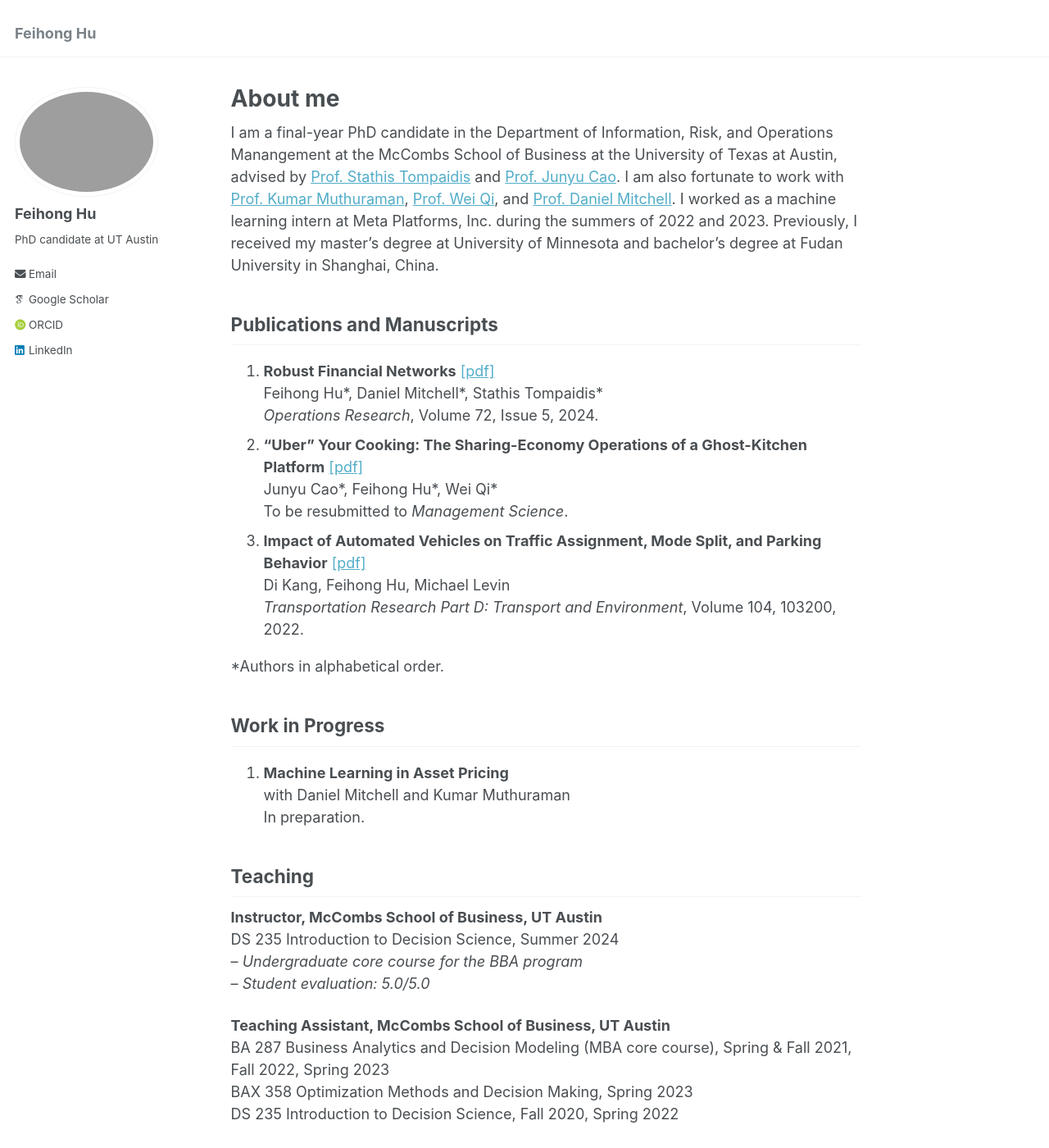
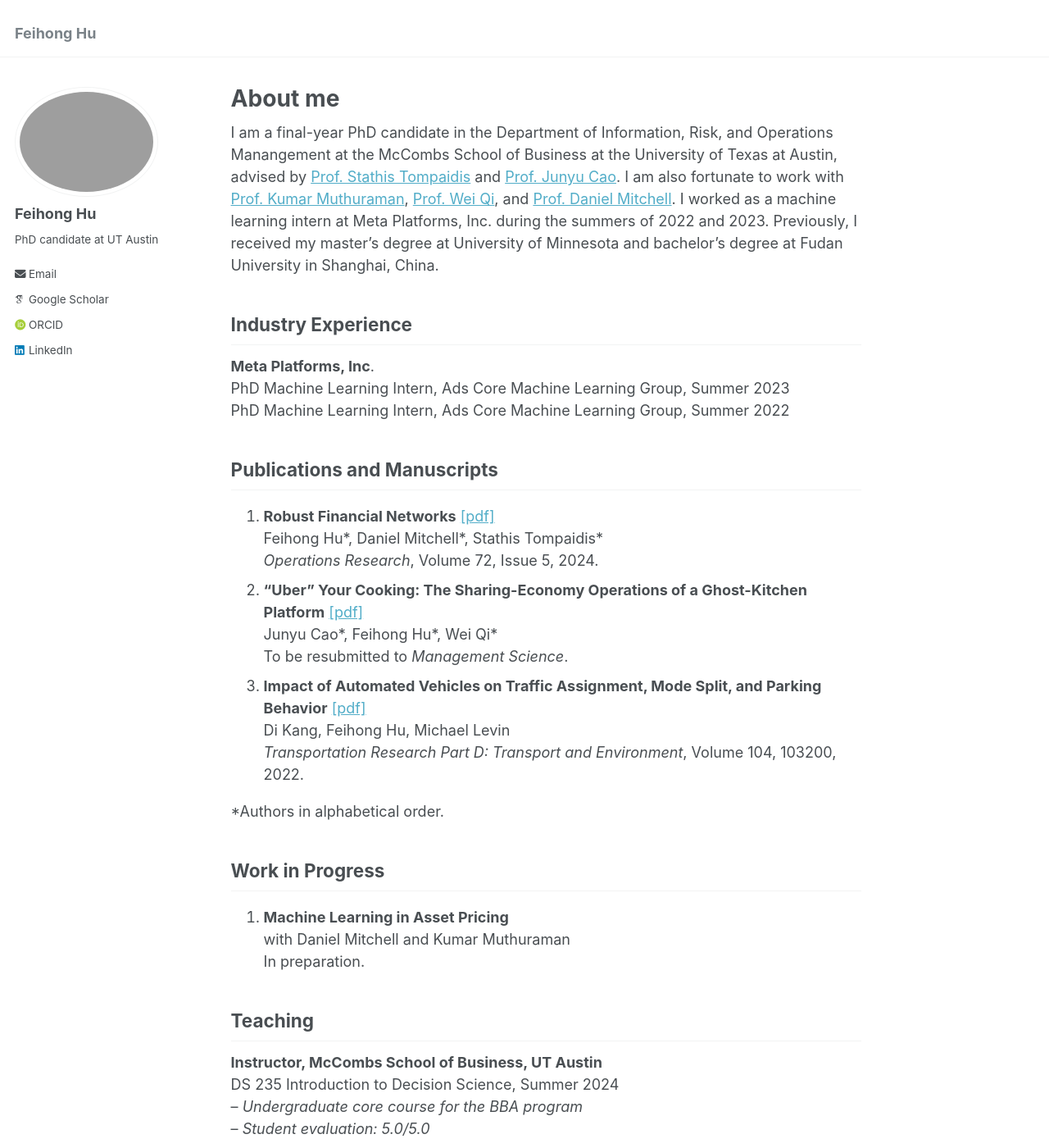
Before and after one commit to feihonghu/feihonghu.github.io, a Jekyll site: the page built from _pages/about.md, in a window 1280 px wide and 1400 px high. Shown: the whole window at 82% size. Built offline with Jekyll 4.4.1, drawn with Linux system fonts in a browser that asks for light colours; some web fonts are replaced; some of the changed text lies outside the part shown.

Commit message:
Update about.md

```diff
--- a/_pages/about.md
+++ b/_pages/about.md
@@ -8,6 +8,12 @@ redirect_from:
 ---
 
 I am a final-year PhD candidate in the Department of Information, Risk, and Operations Manangement at the McCombs School of Business at the University of Texas at Austin, advised by [Prof. Stathis Tompaidis](https://www.mccombs.utexas.edu/faculty-and-research/faculty-directory/efstathios-tompaidis/) and [Prof. Junyu Cao](https://junyucao.com/). I am also fortunate to work with [Prof. Kumar Muthuraman](https://www.mccombs.utexas.edu/faculty-and-research/faculty-directory/kumar-muthuraman/), [Prof. Wei Qi](https://www.wei-qi.net/), and [Prof. Daniel Mitchell](https://www.mccombs.utexas.edu/faculty-and-research/faculty-directory/daniel-mitchell/). I worked as a machine learning intern at Meta Platforms, Inc. during the summers of 2022 and 2023. Previously, I received my master's degree at University of Minnesota and bachelor’s degree at Fudan University in Shanghai, China.
+
+<h2>Industry Experience</h2>
+
+**Meta Platforms, Inc**.<br/>
+PhD Machine Learning Intern, Ads Core Machine Learning Group, Summer 2023<br/>
+PhD Machine Learning Intern, Ads Core Machine Learning Group, Summer 2022
 
 <h2>Publications and Manuscripts</h2>
 
```
Also changed, not shown: other parts of _pages/about.md (+0 -6 lines).
